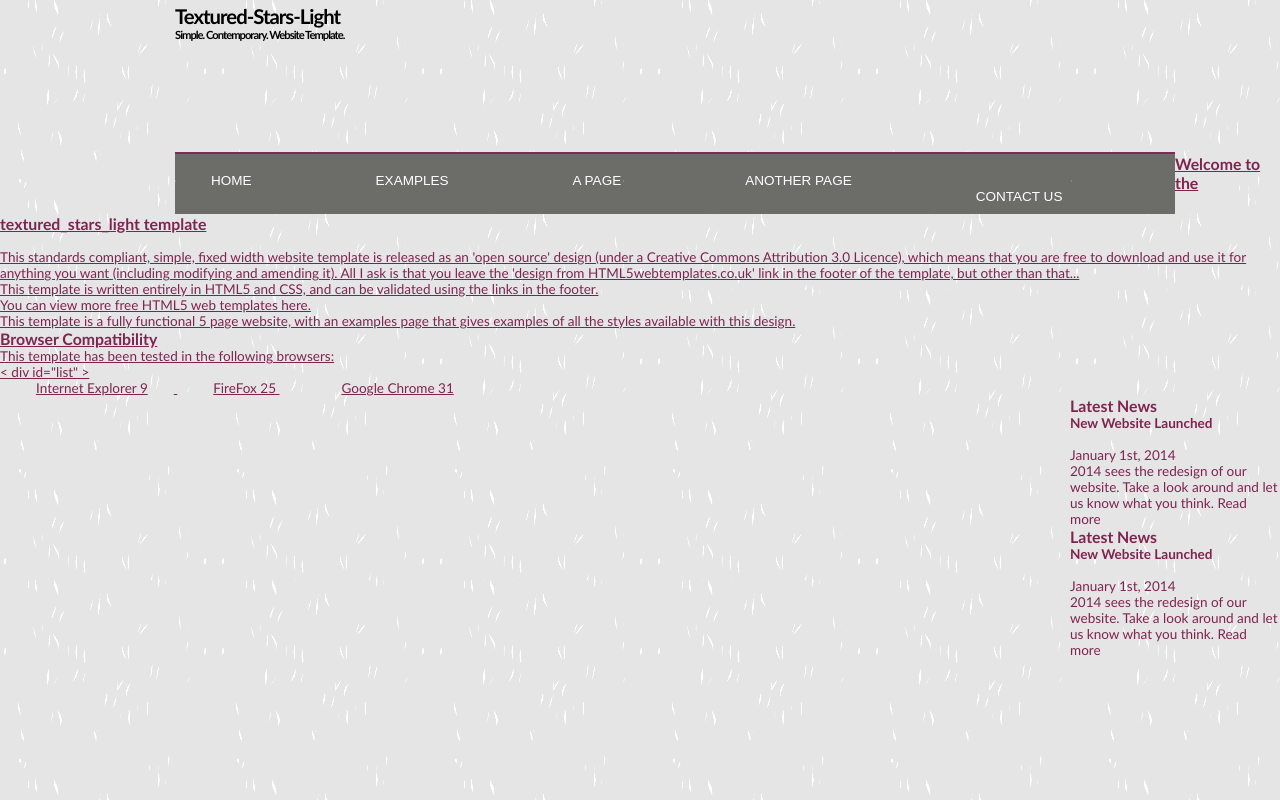
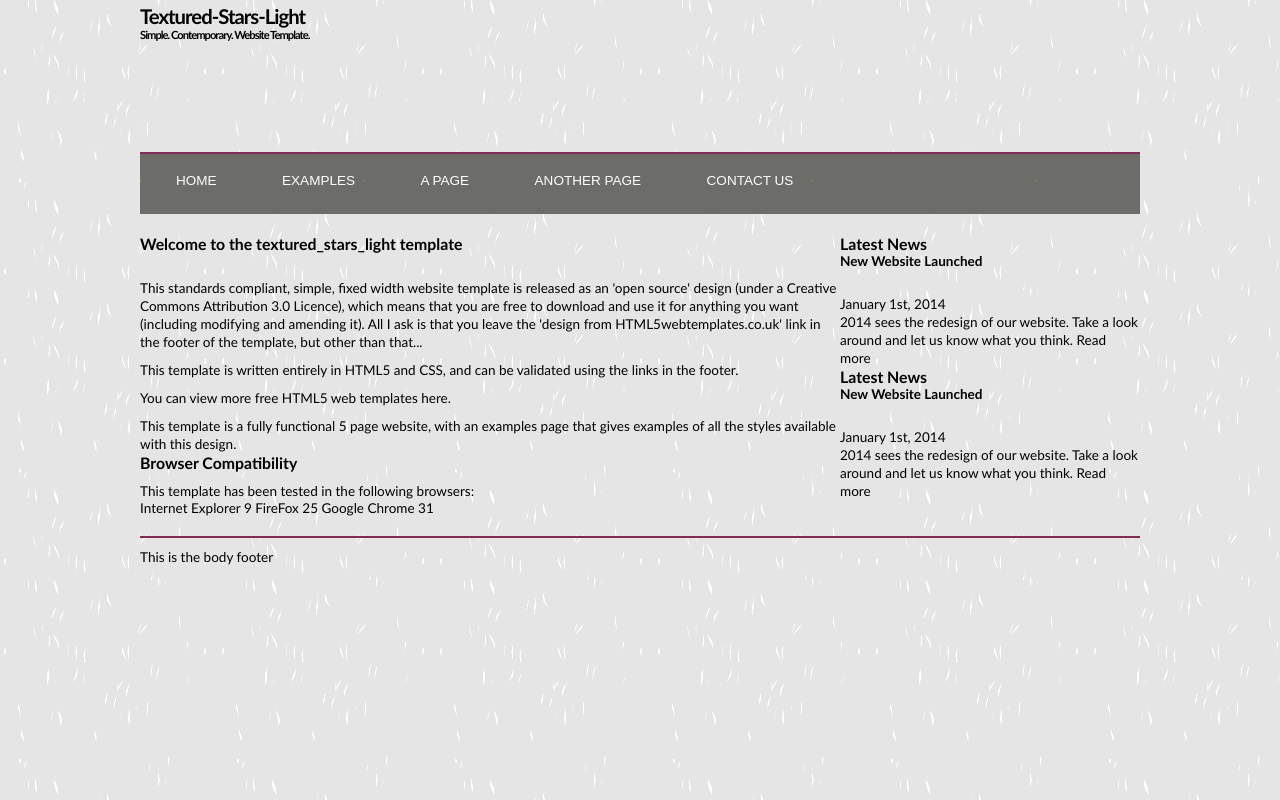
Before and after one commit to KabataMacharia/LearningHtmlCss5, a PHP site: page / in a window 1280 px wide. Run offline with PHP 8.4, Linux system fonts and the light colour scheme.

Commit message:
Index page corrections

```diff
--- a/index.php
+++ b/index.php
@@ -3,8 +3,8 @@
     <link rel = "stylesheet" href ="style.css?ver=1">
     <title> Site One</title>
 </head>
-
 <body>
+<div class="body-holder">
     <div id="header">
         <h2>Textured-Stars-Light</h2>
         <h5> Simple. Contemporary. Website Template.</h5>
@@ -12,24 +12,22 @@
     <header>
         <div id = "menubar">
             <ul id = "menu">
-            <li><a href ="home.php">home </li>
-            <li><a href ="examples.php"> examples </li>
-            <li><a href ="page.php"> a page</li>
-            <li><a href ="anotherpage.php"> another page</li>
-            <li><a href ="contact.php"> contact us </li>
+                <li><a href ="#">home</a> </li>
+                <li><a href ="#"> examples</a>  </li>
+                <li><a href ="#"> a page</a> </li>
+                <li><a href ="#"> another page</a> </li>
+                <li><a href ="#"> contact us</a>  </li>
             </ul>
         </div>
     </header>
-
-<div id= "content">
+    <div class="sections-holder">
+      <div class= "left-content">
           <h3>Welcome to the textured_stars_light template</h3>
           <br>
           <p>
               This standards compliant, simple, fixed width website template is released as an 'open source' design (under a Creative Commons Attribution 3.0 Licence), which means that you are free to download and use it for anything you want (including modifying and amending it). All I ask is that you leave the 'design from HTML5webtemplates.co.uk' link in the footer of the template, but other than that...
           </p>
               <p>
-
-
               This template is written entirely in HTML5 and CSS, and can be validated using the links in the footer.
               </p>
           <p>
@@ -41,17 +39,15 @@
           </h3></h3>
           <p>This template has been tested in the following browsers:</p>
 
-    < div id="list" >
+
           <ul>
               <li>Internet Explorer 9</li>
               <li>FireFox 25 </li>
               <li>Google Chrome 31 </li>
           </ul>
       </div>
-
-
-<div id="sidebar">
-    <h3> Latest News </h3>
+      <div class="right-content">
+          <h3 id="myId" class="myClass"> Latest News </h3>
           <h4> New Website Launched </h4> <br/>
 
           <p> January 1st, 2014 <br/>
@@ -65,5 +61,11 @@
               Read more </p>
 
       </div>
+    </div>
+    <div class="remove-float"></div>
+    <div class="footer">
+        <p>This is the body footer</p>
+    </div>
+</div>
 </body>
 </html>
--- a/style.css
+++ b/style.css
@@ -4,6 +4,32 @@ ul {
 	margin:0px;
 
 }
+p{
+	line-height:18px;
+	margin-top:10px;
+}
+.body-holder,.sections-holder{
+	width:1000px;
+	margin:0 auto;
+}
+.sections-holder{
+	padding-top:20px;
+}
+.left-content{
+	width:700px;
+	float:left;
+}
+.right-content{
+	width:300px;
+	float:left;
+}
+.remove-float{
+	display: block;
+    content: "";
+    clear: both;
+}
+
+
 li a {
 display: block;
 text-decoration: none;
@@ -21,12 +47,8 @@ height: 10px;
 
 width:1000px;
 height: 60px;
-background: transparent
-url(mn.png)
-repeat;
-float:left;
-margin-left: 175px;
-margin-right: auto;
+background: transparent url(mn.png) repeat;
+
 }
 #menu
 {
@@ -34,11 +56,10 @@ margin-left: auto;
 margin-right: auto;
 }
 li {
-	display: inline;
+	display: inline-block;
 	text-align: center;
 	text-color:white;
-	margin: 10px 0 0 10px;
-	 padding: 9px 26px 6px 26px;
+
 }
 
 a, a:hover {
@@ -46,12 +67,16 @@ a, a:hover {
 	    color: #7E2451;
 		text-decoration: underline;
 }
-
-#h3
-{
-	text-decoration: none;
+h3{
 
 }
+#myId{
+
+}
+.myClass{
+
+}
+
 #sidebar
 {
 	float: right;
@@ -62,7 +87,6 @@ a, a:hover {
 html,body {
 	background-color: #333;
 
-	text-decoration: none;
 	background: #F0EFE2
 	url(bk.png)
 	repeat;
@@ -82,19 +106,15 @@ padding: 0px;
 #header
 {
 	width: 1000px;
-    position: relative;
+
     height: 148px;
     border-bottom: 2px solid #822956;
     padding: 22px 0 0 0;
     color: #000;
     letter-spacing: -1px;
     text-decoration: none;
-	position:relative;
 	font-size: 100%;
-    padding: 4px 0 0 0;
-	margin-left: 175px;
-    margin-right: auto;
-
+  padding: 4px 0 0 0;
 }
 
 #header,#menubar #menu{
@@ -105,3 +125,7 @@ padding: 0px;
 	margin-left: auto;
 	margin-right: auto;
 }
+.footer{
+	margin-top:20px;
+	border-top: 2px solid #822956;
+}
```
Lines whose indentation alone changed are shown as unchanged.
